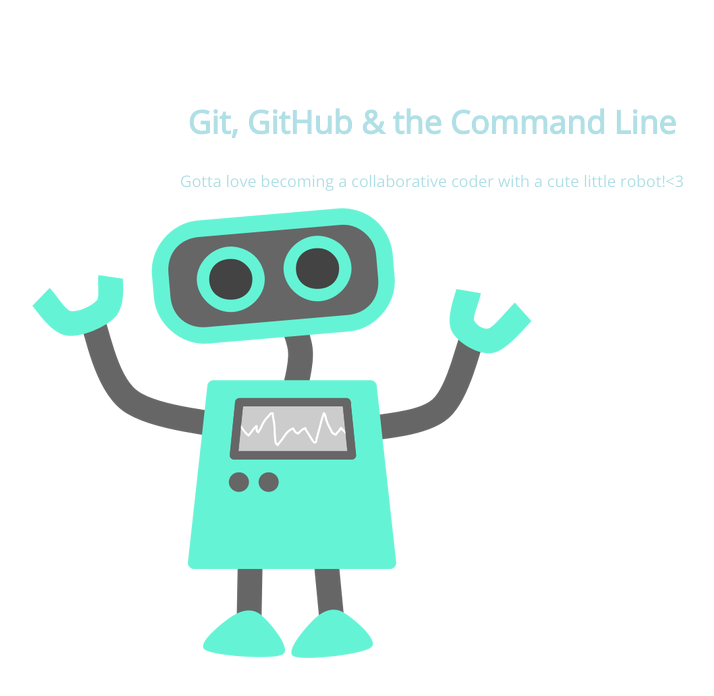
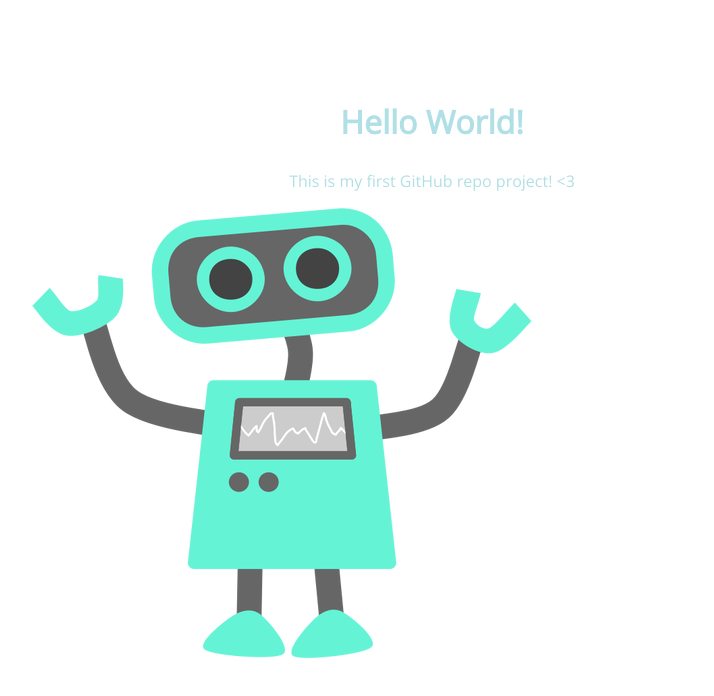
Before and after one commit to ktdee4/105-project, a plain HTML site: page index.html in a window 1280 px wide. Shown: the whole page, without its empty margins (208-922 px from the left). Drawn offline with nearby package versions, Linux system fonts and the light colour scheme.

Commit message:
Prepared for GitHub upload

```diff
--- a/index.html
+++ b/index.html
@@ -8,8 +8,8 @@
 </head>
 <body>
 	<section>
-		<h1>Git, GitHub & the Command Line</h1>
-		<p>Gotta love becoming a collaborative coder with a cute little robot!<3</p>
+		<h1>Hello World!</h1>
+		<p>This is my first GitHub repo project! <3</p>
 		<img src="img/happy-blue-robot.png">
 	</section>
 </body>
```
